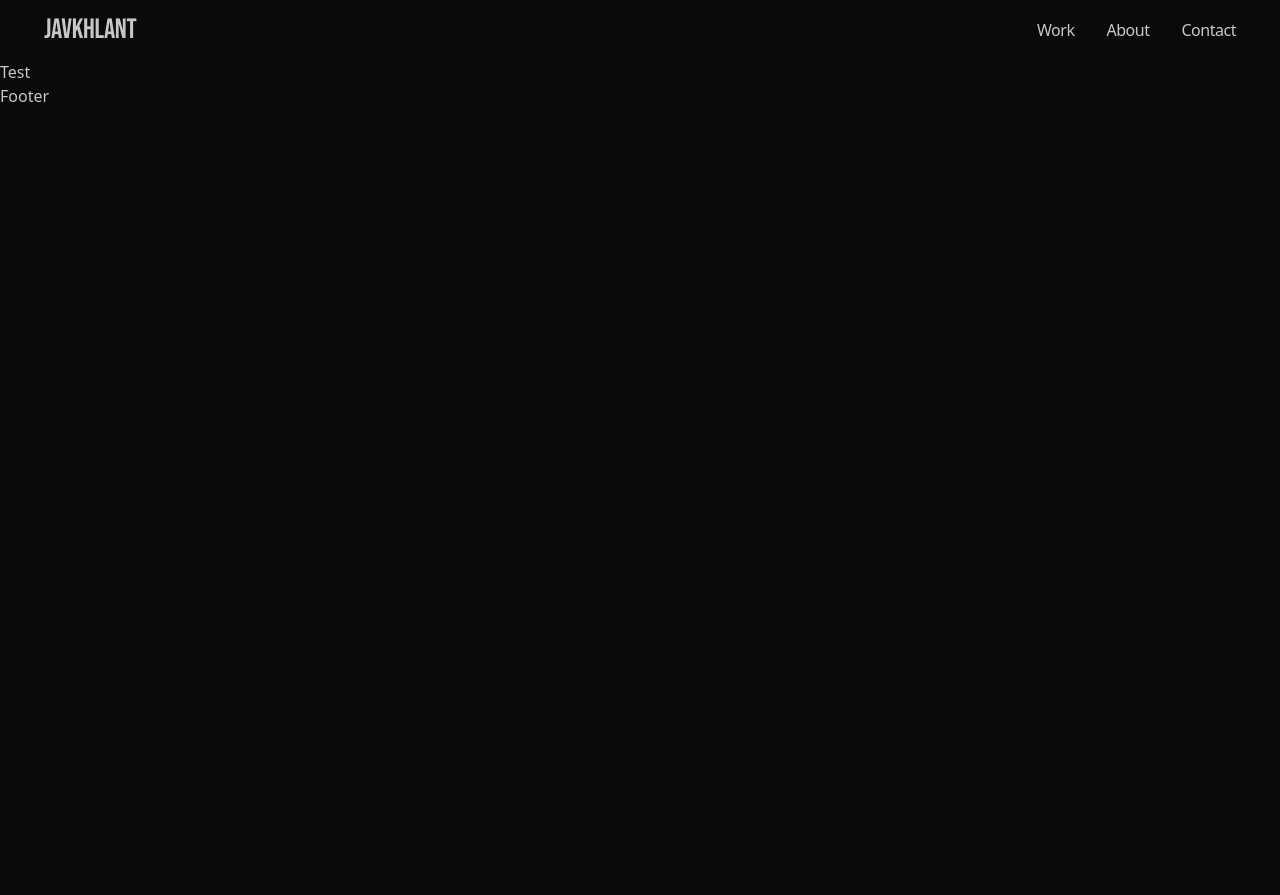
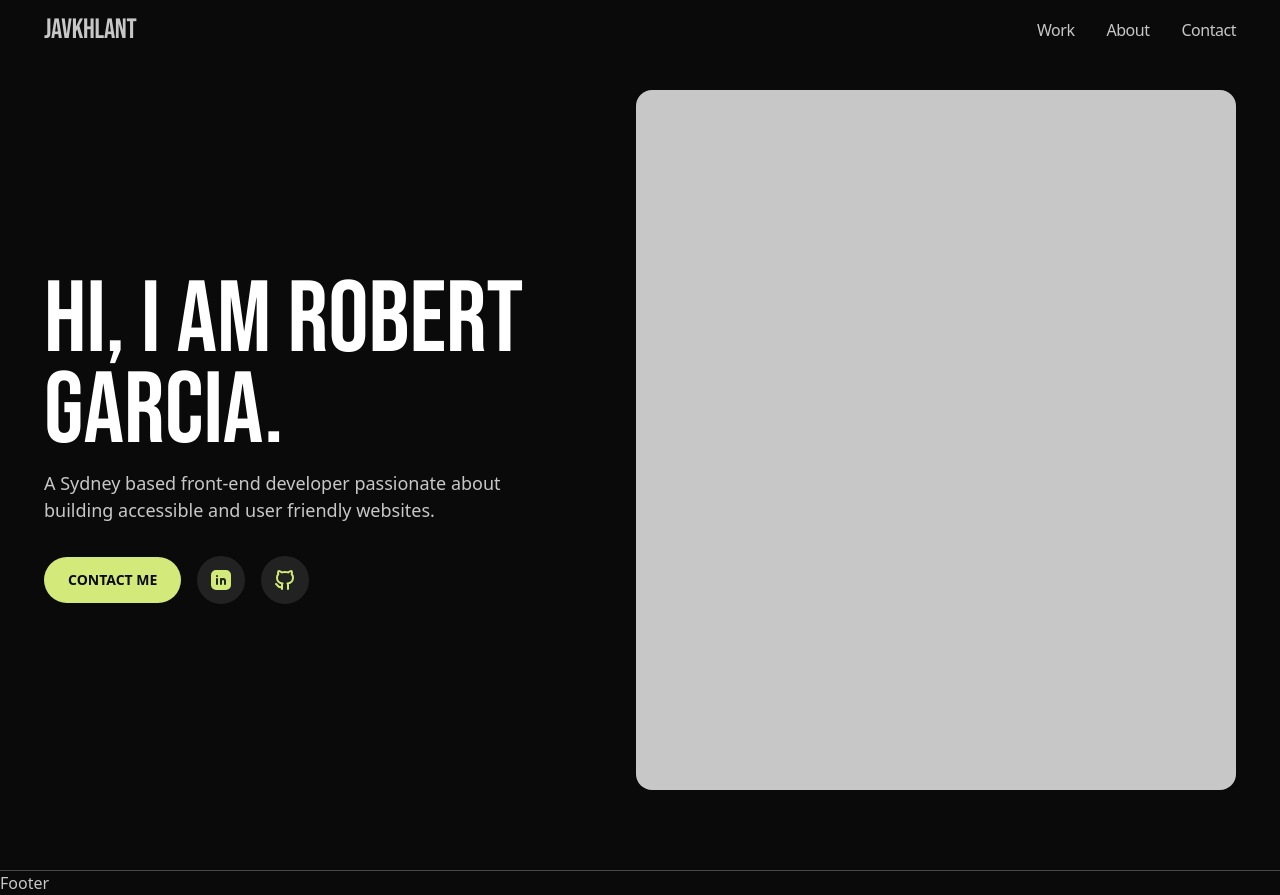
Before and after one commit to javkhlantS/portfolio, a Next.js app: page / in a window 1280 px wide. Before the commit the page ends 800 px from the top, so only its background shows below. Built offline with nearby package versions, Linux system fonts and the light colour scheme.

Commit message:
finish the hero section

```diff
--- a/app/page.tsx
+++ b/app/page.tsx
@@ -1,3 +1,9 @@
+import HeroSection from "@/components/hero";
+
 export default function Home() {
-    return <>Test</>;
+    return (
+        <>
+            <HeroSection />
+        </>
+    );
 }
--- /dev/null
+++ b/components/button.tsx
@@ -0,0 +1,14 @@
+import { ComponentProps, FC } from "react";
+
+const Button: FC<ComponentProps<"button">> = ({ children, ...props }) => {
+    return (
+        <button
+            className="py-4 px-6 bg-primary text-dark text-[14px] font-bold leading-none tracking-[0] uppercase rounded-[100px] flex items-center gap-3"
+            {...props}
+        >
+            {children}
+        </button>
+    );
+};
+
+export default Button;
--- /dev/null
+++ b/components/hero.tsx
@@ -0,0 +1,36 @@
+import { IconBrandGithub, IconBrandLinkedinFilled } from "@tabler/icons-react";
+import { FC } from "react";
+import Button from "./button";
+import IconButton from "./icon-button";
+
+const HeroSection: FC = () => {
+    return (
+        <section className="border-b border-b-dark-gray mt-10 pb-16 md:pb-20 md:mt-[30px]">
+            <div className="container flex flex-col gap-16 items-start md:flex-row md:items-center md:gap-20">
+                <div>
+                    <h1 className="uppercase text-white font-bebas-neue text-[57px] font-normal leading-none tracking-[0] mb-3 md:text-[101px] md:leading-[90%]">
+                        hi, i am robert garcia.
+                    </h1>
+                    <p className="text-[16px] font-regular leading-[160%] tracking-[0] mb-8 md:text-[18px] md:leading-[150%]">
+                        A Sydney based front-end developer passionate about building accessible and
+                        user friendly websites.
+                    </p>
+
+                    <div className="flex items-center gap-4">
+                        <Button>Contact me</Button>
+                        <IconButton>
+                            <IconBrandLinkedinFilled size={24} />
+                        </IconButton>
+                        <IconButton>
+                            <IconBrandGithub size={24} />
+                        </IconButton>
+                    </div>
+                </div>
+
+                <div className="w-full h-[400px] md:w-[600px] md:h-[700px] overflow-hidden bg-offwhite rounded-2xl shrink-0"></div>
+            </div>
+        </section>
+    );
+};
+
+export default HeroSection;
--- /dev/null
+++ b/components/icon-button.tsx
@@ -0,0 +1,14 @@
+import { ComponentProps, FC } from "react";
+
+const IconButton: FC<ComponentProps<"button">> = ({ children, ...props }) => {
+    return (
+        <button
+            className="size-12 rounded-full flex items-center justify-center bg-[#222222] text-primary"
+            {...props}
+        >
+            {children}
+        </button>
+    );
+};
+
+export default IconButton;
--- a/components/layouts/header.tsx
+++ b/components/layouts/header.tsx
@@ -66,7 +66,7 @@ const Header: FC = () => {
                     {/* Menu */}
                     <nav className="absolute top-0 left-0 right-0 bg-dark md:hidden">
                         {/* Menu Header with Logo and Close Button */}
-                        <div className="container py-4 flex items-center justify-between border-b border-offwhite/10">
+                        <div className="container py-4 flex items-center justify-between border-b border-dark-gray">
                             <Link
                                 href={"/"}
                                 onClick={closeMenu}
```
